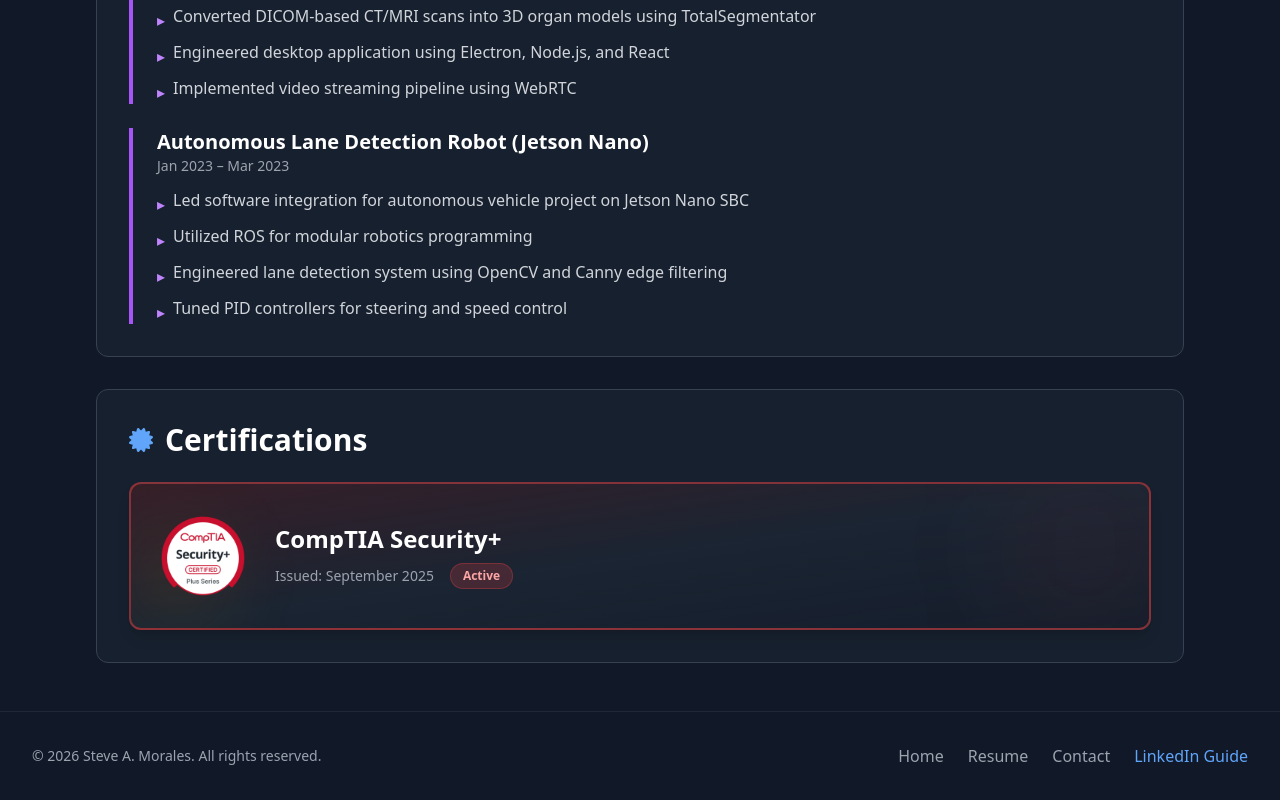
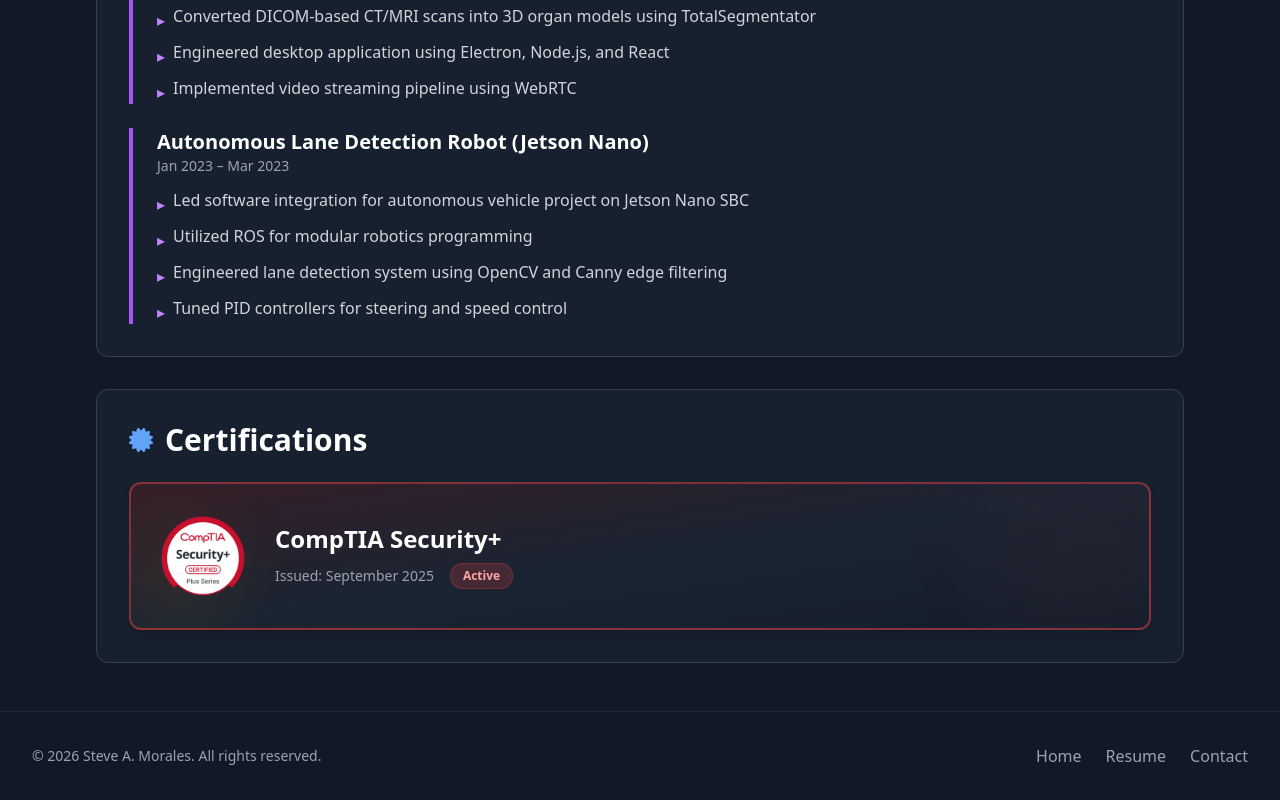
Before and after one commit to Steve-Morales/steve-morales, a React (Create React App) app: page /resume in a window 1280 px wide. Shown: the part 1695-2495 px from the top of the page. Built offline with nearby package versions, Linux system fonts and the light colour scheme; no server answers.

Commit message:
Updated Footer.jsx

```diff
--- a/src/components/Footer.jsx
+++ b/src/components/Footer.jsx
@@ -27,11 +27,6 @@ const Footer = () => {
                   Contact
                 </a>
               </li>
-              <li>
-                <a href="/linkedin-guide" className="text-blue-400 hover:text-blue-300 transition-colors duration-300 font-medium">
-                  LinkedIn Guide
-                </a>
-              </li>
             </ul>
           </div>
         </div>
```
